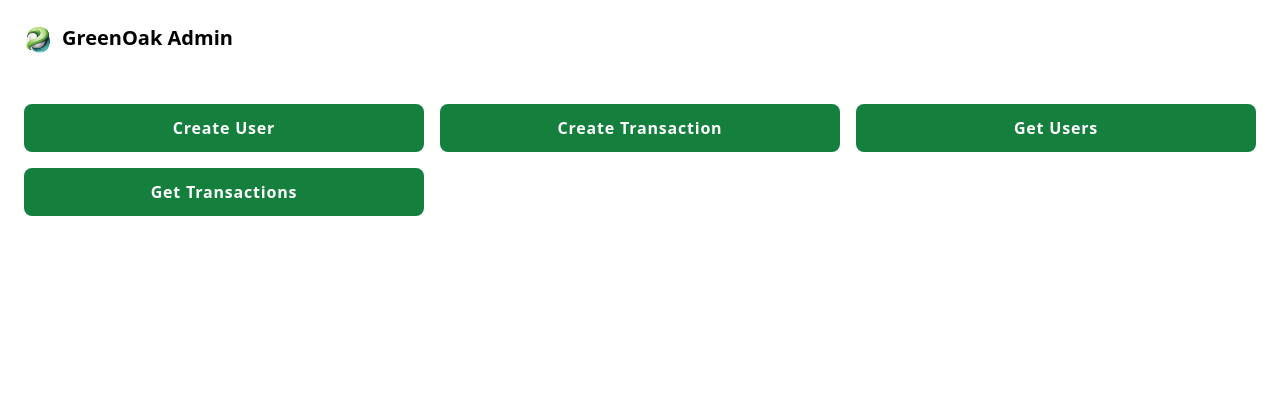
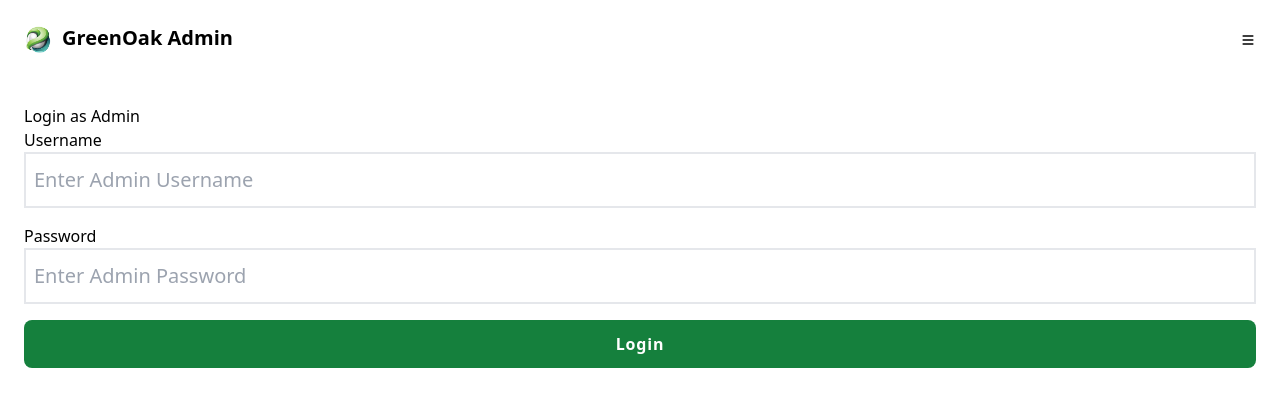
Before and after one commit to vulpes231/greenoak-adm, a React (Vite) app: page / in a window 1280 px wide. Shown: the top 406 px of the page. Built offline with nearby package versions, Linux system fonts and the light colour scheme.

Commit message:
feat-admin login

```diff
--- a/src/App.jsx
+++ b/src/App.jsx
@@ -6,13 +6,15 @@ import CreateUserForm from "./pages/CreateUserForm";
 import CreateTransactionForm from "./pages/createTransactionForm";
 import Users from "./pages/Users";
 import Transactions from "./pages/Transactions";
+import Login from "./pages/Login";
 
 const App = () => {
   return (
     <div>
       <NavBar />
       <Routes>
-        <Route path="/" element={<Landing />} />
+        <Route path="/" element={<Login />} />
+        <Route path="/dash" element={<Landing />} />
         <Route path="/create-user" element={<CreateUserForm />} />
         <Route path="/create-transaction" element={<CreateTransactionForm />} />
         <Route path="/get-users" element={<Users />} />
--- a/src/components/NavBar.jsx
+++ b/src/components/NavBar.jsx
@@ -1,15 +1,17 @@
 import React from "react";
 import { logo } from "../assets";
 import { Link } from "react-router-dom";
+import { HiMenu } from "react-icons/hi";
 
 const NavBar = () => {
   return (
     <header className="p-6">
-      <nav>
+      <nav className="flex items-center justify-between">
         <Link className="flex gap-2" to="/">
           <img src={logo} alt="" className="w-[30px]" />
           <h3 className="text-xl font-semibold">GreenOak Admin</h3>
         </Link>
+        <HiMenu />
       </nav>
     </header>
   );
--- /dev/null
+++ b/src/features/loginAdminSlice.js
@@ -0,0 +1,63 @@
+import { createAsyncThunk, createSlice } from "@reduxjs/toolkit";
+import axios from "axios";
+
+const initialState = {
+  loginError: false,
+  loginLoading: false,
+  accessToken: null,
+};
+
+export const adminSignin = createAsyncThunk(
+  "loginadmin/adminSignin",
+  async (form) => {
+    const url = ``;
+
+    try {
+      const response = await axios.post(url, form, {
+        headers: {
+          "Content-Type": "application/json",
+        },
+        withCredentials: true,
+      });
+      return response.data;
+    } catch (error) {
+      if (error.response) {
+        const errorMessage = error.response.data.message;
+        throw new Error(errorMessage);
+      } else {
+        throw error;
+      }
+    }
+  }
+);
+
+const loginAdmin = createSlice({
+  name: "loginadmin",
+  initialState,
+  reducers: {
+    reset(state) {
+      state.loginError = false;
+      state.loginLoading = false;
+      state.accessToken = null;
+    },
+  },
+  extraReducers: (builder) => {
+    builder
+      .addCase(adminSignin.pending, (state) => {
+        state.loginLoading = true;
+      })
+      .addCase(adminSignin.fulfilled, (state, action) => {
+        state.loginLoading = false;
+        state.loginError = false;
+        state.accessToken = action.payload;
+      })
+      .addCase(adminSignin.rejected, (state, action) => {
+        state.loginLoading = false;
+        state.loginError = action.error.message;
+        state.accessToken = null;
+      });
+  },
+});
+
+export const { reset } = loginAdmin.actions;
+export default loginAdmin.reducer;
--- /dev/null
+++ b/src/pages/Login.jsx
@@ -0,0 +1,77 @@
+import React, { useEffect, useState } from "react";
+import Input from "../components/Input";
+import Button from "../components/Button";
+
+const initialState = {
+  username: "",
+  password: "",
+};
+
+const Login = () => {
+  const [form, SetForm] = useState(initialState);
+  const [submitted, SetSubmitted] = useState(false);
+
+  const handleInputChange = (e) => {
+    const { name, value } = e.target;
+    SetForm((prev) => ({
+      ...prev,
+      [name]: value,
+    }));
+  };
+
+  const handleSubmit = (e) => {
+    e.preventDefault();
+    console.log(form);
+    SetSubmitted(true);
+  };
+
+  const resetInput = () => {
+    SetForm(initialState);
+  };
+
+  useEffect(() => {
+    let timeout;
+
+    if (submitted) {
+      resetInput();
+      timeout = setTimeout(() => {
+        SetSubmitted(false);
+      }, 2000);
+    }
+
+    return () => clearTimeout(timeout);
+  }, [submitted]);
+
+  return (
+    <section className="p-6">
+      <h3>Login as Admin</h3>
+      <form action="" onSubmit={handleSubmit} className="flex flex-col gap-4">
+        <label htmlFor="">
+          Username
+          <Input
+            value={form.username}
+            name={"username"}
+            handleOnChange={handleInputChange}
+            placeHolder={"Enter Admin Username"}
+            type={"text"}
+          />
+        </label>
+        <label htmlFor="">
+          Password
+          <Input
+            value={form.password}
+            name={"password"}
+            handleOnChange={handleInputChange}
+            placeHolder={"Enter Admin Password"}
+            type={"password"}
+          />
+        </label>
+        <button className="bg-green-700 p-3 text-white font-light md:font-semibold tracking-wider rounded-lg w-full text-center">
+          Login
+        </button>
+      </form>
+    </section>
+  );
+};
+
+export default Login;
```
